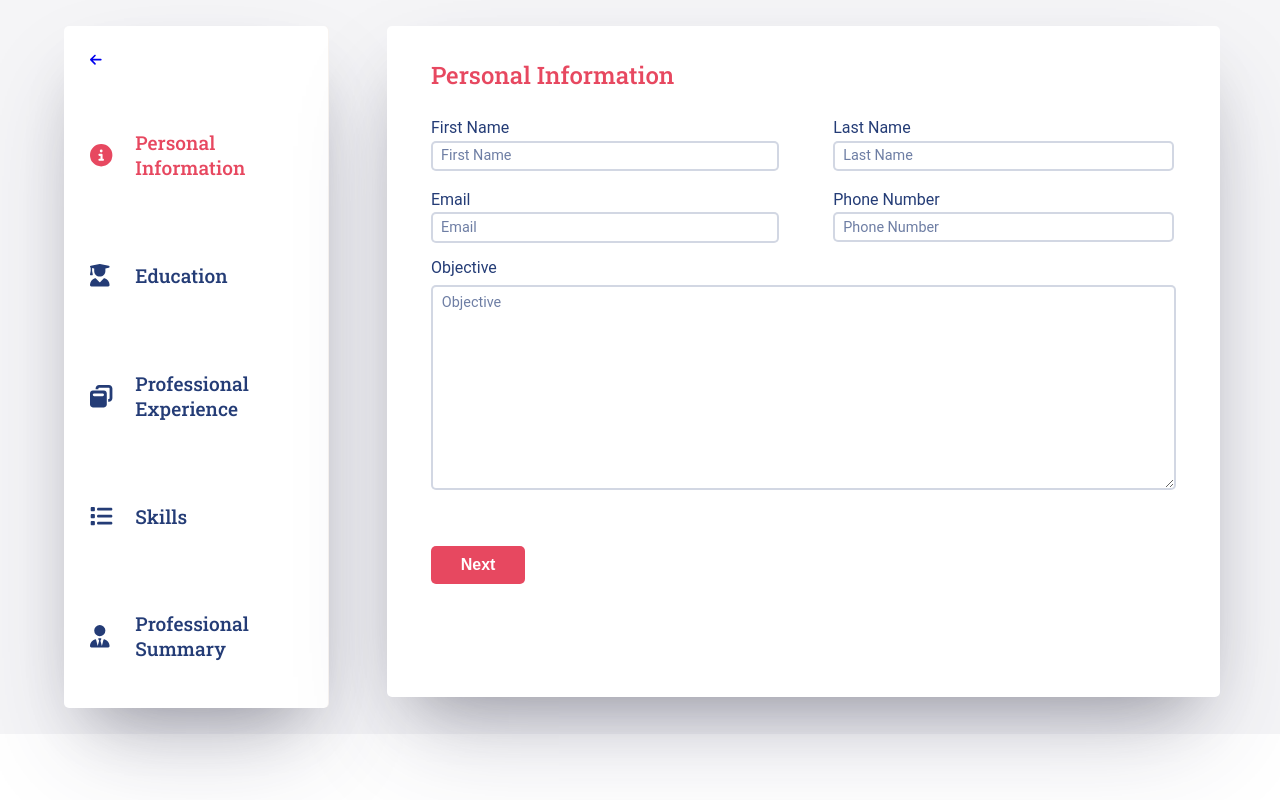
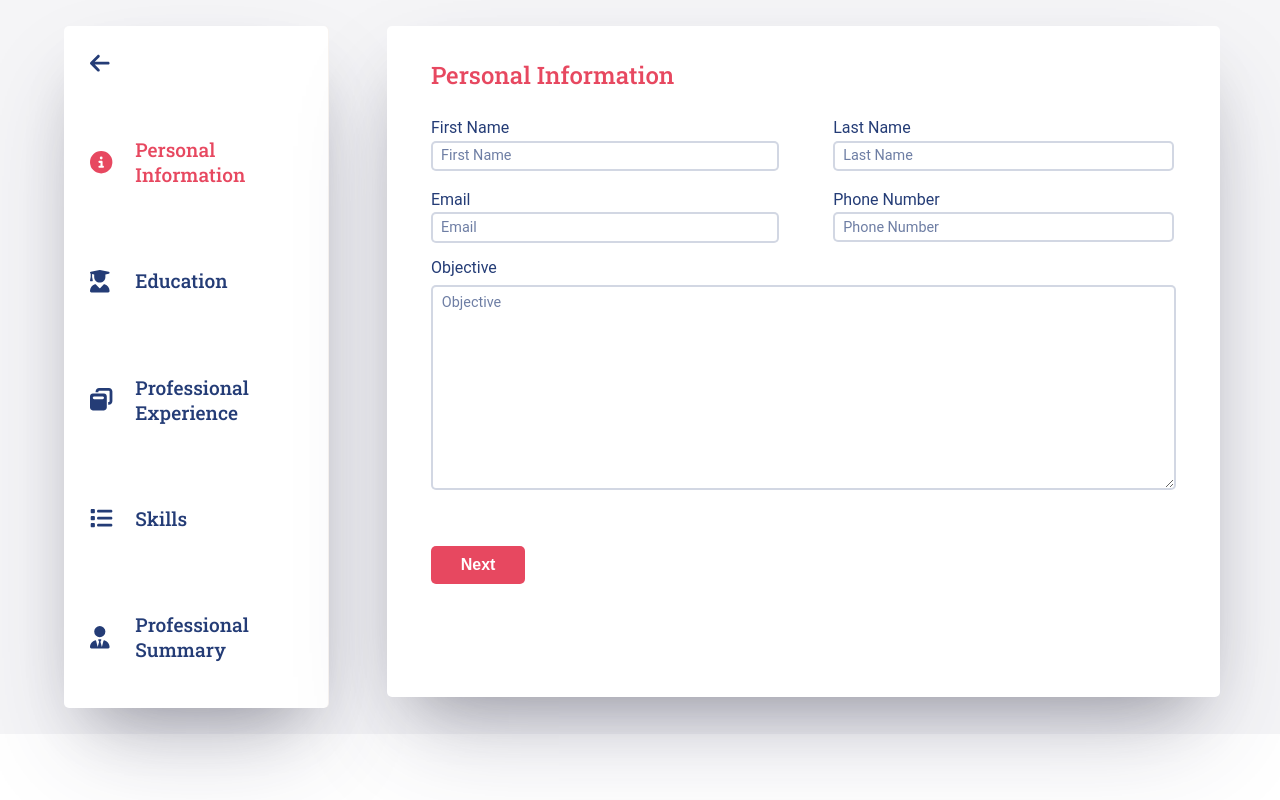
Before and after one commit to soumya1103/Resume-Builder, a React (Create React App) app: page /personalInfo in a window 1280 px wide. Built offline with nearby package versions, Linux system fonts and the light colour scheme.

Commit message:
Added css for back button

```diff
--- a/src/Components/Sidebar/Sidebar.css
+++ b/src/Components/Sidebar/Sidebar.css
@@ -54,3 +54,13 @@
     color: #e74860;
   }
 }
+
+.sidebar-back-icon {
+  color: #243c76;
+  font-size: 1.4rem;
+}
+
+.sidebar-back-icon:hover {
+  color: #e74860;
+  transition: all 0.3s;
+}
--- a/src/Components/Sidebar/Sidebar.jsx
+++ b/src/Components/Sidebar/Sidebar.jsx
@@ -11,7 +11,7 @@ function Sidebar() {
     <div className="sidebar-container">
       <button className="sidebar">
         <Link to="/dashboard" className={`sidebar-link ${location.pathname === "/personalInfo" ? "active" : ""}`}>
-          <FontAwesomeIcon icon={faArrowLeft} />
+          <FontAwesomeIcon icon={faArrowLeft} className="sidebar-back-icon" />
         </Link>
       </button>
       <button className="sidebar">
```
